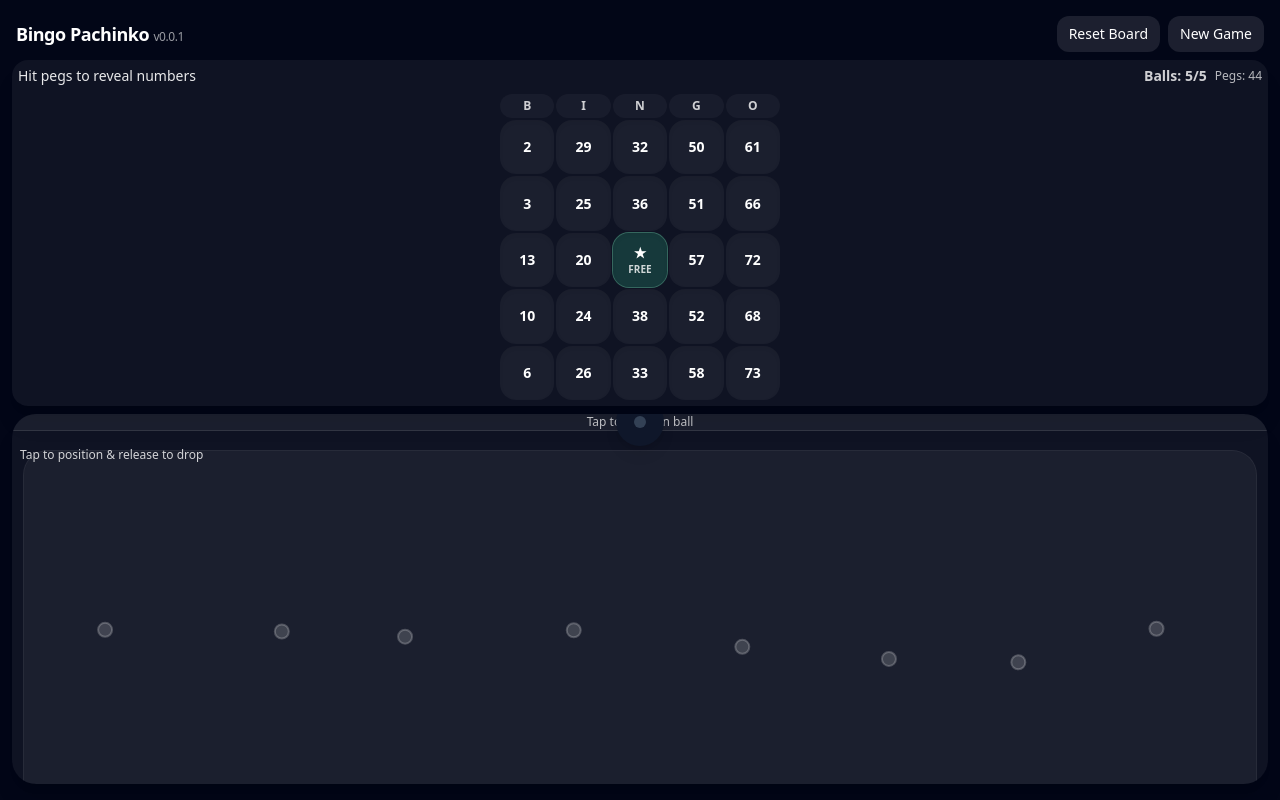
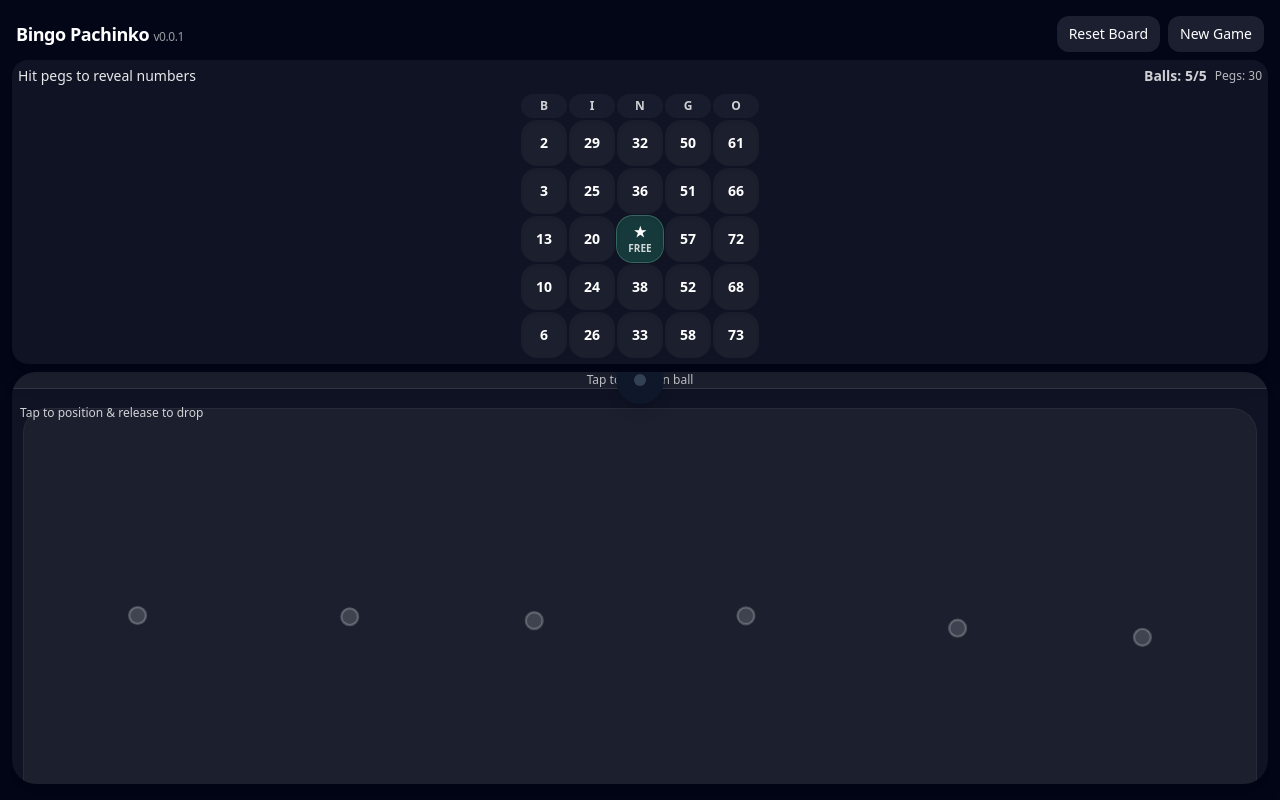
Before and after one commit to SEBalaban/bingo-chinko, a React (Vite) app: page / in a window 1280 px wide. Built offline with nearby package versions, Linux system fonts and the light colour scheme; the HTML template or start-up script is replaced by a standard one.

Commit message:
Reduce bingo card size by 15%, reduce peg board height, and optimize peg layout (30 pegs with better spacing)

```diff
--- a/src/BingoPachinkoGame.tsx
+++ b/src/BingoPachinkoGame.tsx
@@ -85,17 +85,18 @@ type PBall = {
   dropping: boolean;
 };
 
-function generatePegs(count = 44): Peg[] {
+function generatePegs(count = 30): Peg[] {
   // Generate a jittered grid inside the square.
   // Avoid top spawn band and bottom drain area.
-  const cols = 8;
+  // Use fewer columns for better spacing to prevent balls from getting stuck
+  const cols = 6;
   const rows = Math.ceil(count / cols);
   const pegs: Peg[] = [];
 
-  const left = 0.08;
-  const right = 0.92;
-  const top = 0.16;
-  const bottom = 0.88;
+  const left = 0.1;
+  const right = 0.9;
+  const top = 0.18;
+  const bottom = 0.85;
 
   let idx = 0;
   for (let r = 0; r < rows; r++) {
@@ -105,16 +106,17 @@ function generatePegs(count = 44): Peg[] {
       const gx = left + (c / (cols - 1)) * (right - left);
       const gy = top + (r / (rows - 1)) * (bottom - top);
 
-      // Stagger every other row
-      const stagger = (r % 2) * (right - left) * 0.06;
+      // Stagger every other row more to create better flow paths
+      const stagger = (r % 2) * (right - left) * 0.08;
 
-      const jitterX = (Math.random() - 0.5) * 0.05;
-      const jitterY = (Math.random() - 0.5) * 0.04;
+      // Reduced jitter to prevent tight clusters that trap balls
+      const jitterX = (Math.random() - 0.5) * 0.03;
+      const jitterY = (Math.random() - 0.5) * 0.03;
 
       pegs.push({
         id: `peg-${idx}`,
-        x: clamp(gx + stagger + jitterX, 0.06, 0.94),
-        y: clamp(gy + jitterY, 0.14, 0.90),
+        x: clamp(gx + stagger + jitterX, 0.1, 0.9),
+        y: clamp(gy + jitterY, 0.16, 0.88),
         removed: false,
         hit: false,
       });
@@ -146,7 +148,7 @@ export default function BingoPachinkoGame() {
   const [marked, setMarked] = useState<Set<number>>(() => new Set());
   const pool = useMemo(() => cardNumberPool(card), [card]);
 
-  const initialPegs = useMemo(() => generatePegs(44), []);
+  const initialPegs = useMemo(() => generatePegs(30), []);
   const [pegs, setPegs] = useState<Peg[]>(initialPegs);
   const [ballsLeft, setBallsLeft] = useState(5);
 
@@ -231,7 +233,7 @@ export default function BingoPachinkoGame() {
   };
 
   const resetBoard = () => {
-    const newPegs = generatePegs(44);
+    const newPegs = generatePegs(30);
     setPegs(newPegs);
     const newBall = { x: 0.5, y: 0.06, vx: 0, vy: 0, dropping: false };
     setBall(newBall);
@@ -656,7 +658,7 @@ export default function BingoPachinkoGame() {
             </div>
           </div>
 
-          <div className="w-full max-w-[280px] mx-auto grid grid-cols-5 gap-0.5">
+          <div className="w-full max-w-[238px] mx-auto grid grid-cols-5 gap-0.5">
             {COLS.map((c) => (
               <div
                 key={c.label}
@@ -739,7 +741,7 @@ export default function BingoPachinkoGame() {
             style={{
               width: '100%',
               maxWidth: '100%',
-              aspectRatio: '1',
+              aspectRatio: '1.2',
               touchAction: 'none',
               userSelect: 'none',
             }}
```
